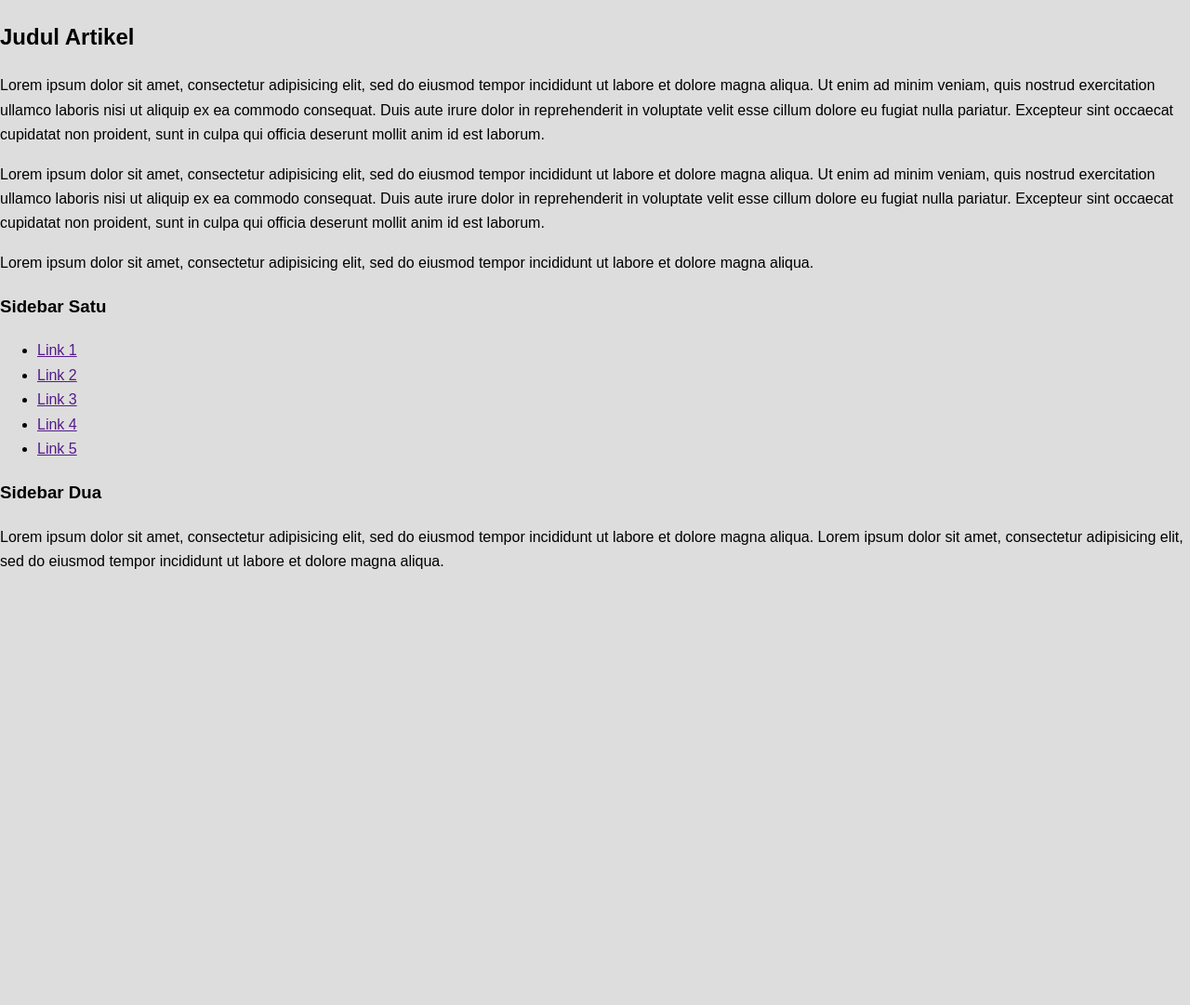
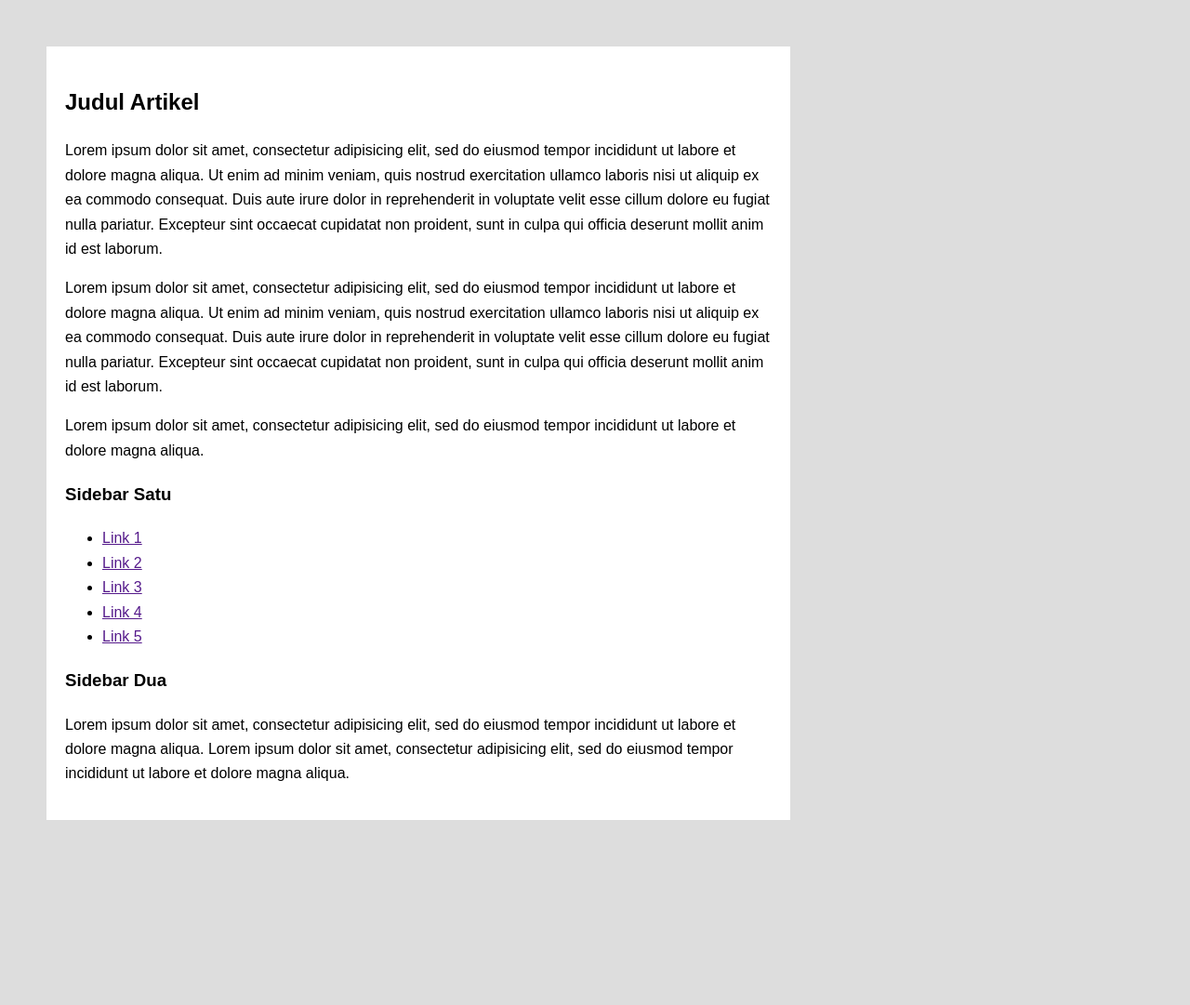
Before and after one commit to iiryu656fh/PermWeb-Smt3, a PHP site: page /dasarWeb/P2-CSS/flexbox.html in a window 1280 px wide. Shown: the top 1081 px of the page at 93% size. Before the commit the page ends 612 px from the top, so only its background shows below. Run offline with PHP 8.4, Linux system fonts and the light colour scheme.

Commit message:
P17-menambahkan style pada class container-satu

```diff
--- a/dasarWeb/P2-CSS/style17.css
+++ b/dasarWeb/P2-CSS/style17.css
@@ -9,3 +9,11 @@ body {
     line-height: 1.65;
     padding-bottom: 1000px;
 }
+
+.container-satu {
+    width: 800px;
+    margin: 50px;
+    background-color: #fff;
+    padding: 20px;
+    box-sizing: border-box;
+}
```
